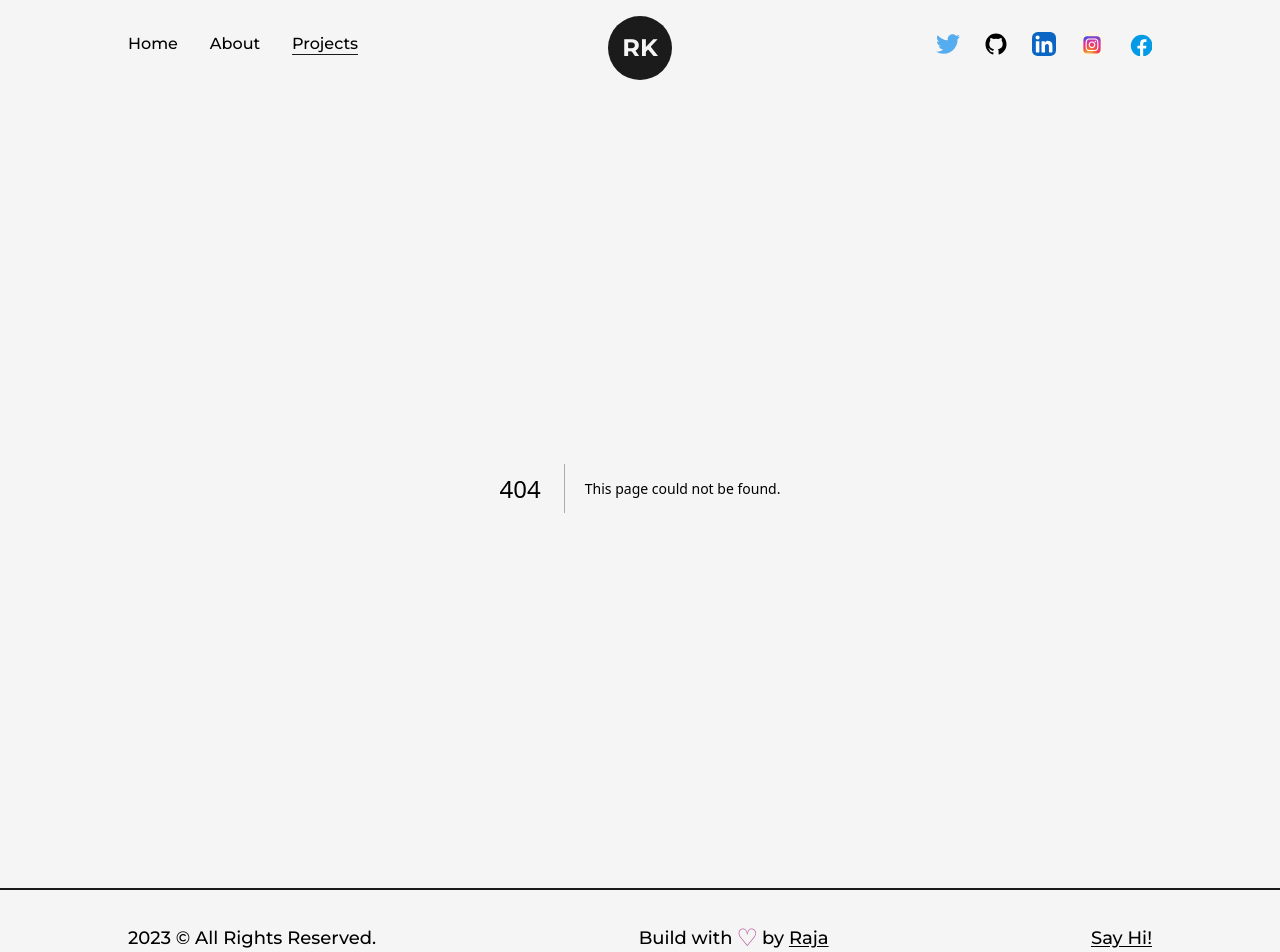
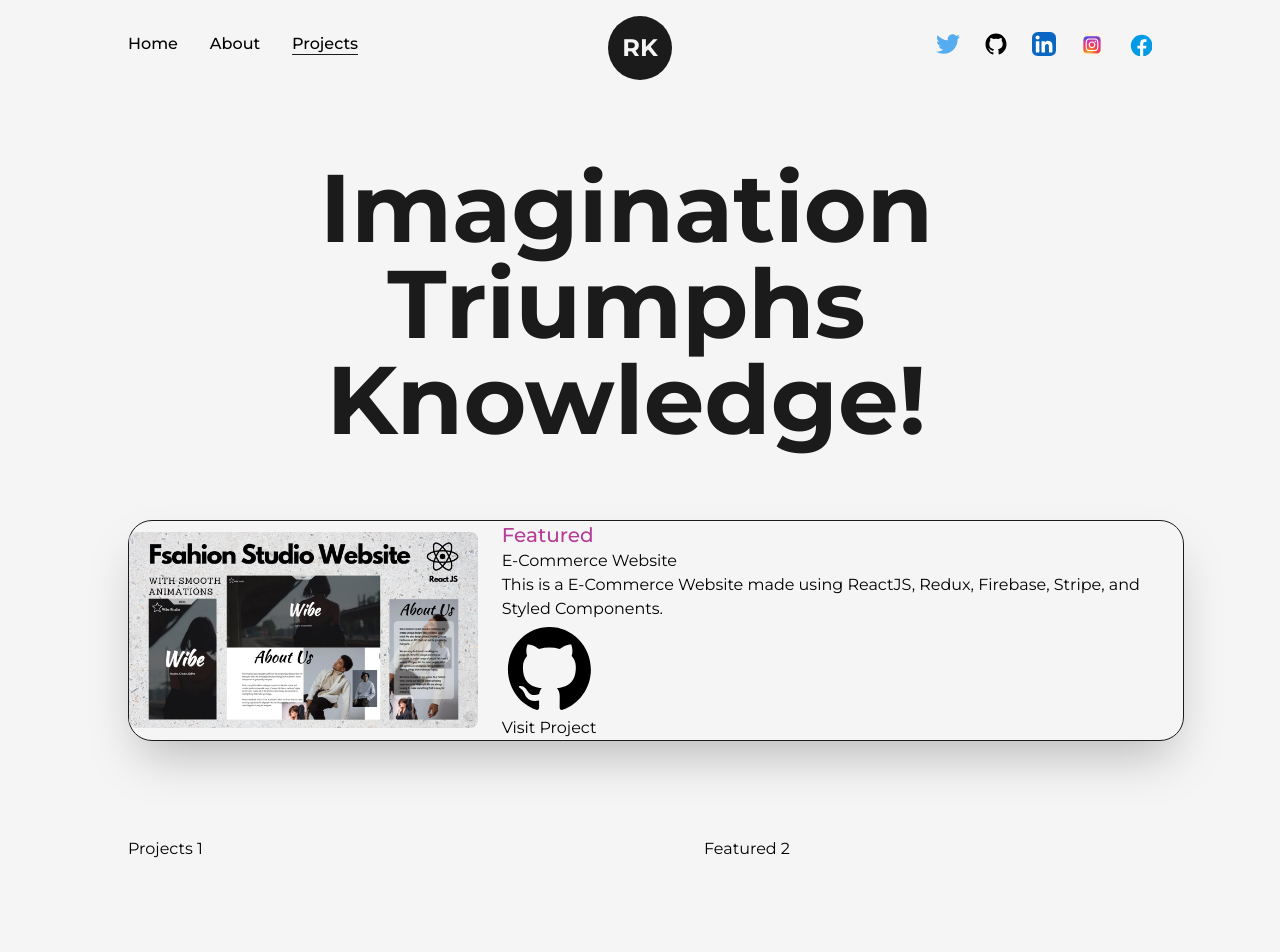
Before and after one commit to Raja543/Next.js-Portfolio, a Next.js app: page /projects in a window 1280 px wide. Before the commit this address had no page. Shown: the top 952 px of the page. Built offline with nearby package versions, Linux system fonts and the light colour scheme.

Commit message:
added social links

```diff
--- a/src/components/Education.js
+++ b/src/components/Education.js
@@ -49,10 +49,16 @@ const Education = () => {
             info="Relevant courses included Operating Systems, Computer Networks, Database Management Systems, Programming Languages, and Data Structures and Algorithms."
           />
           <Details
-            type="Bachelor Of Computer Application"
-            time="Nov 2023 - May 2023"
-            place="Galgotias University"
-            info="Relevant courses included Operating Systems, Computer Networks, Database Management Systems, Programming Languages, and Data Structures and Algorithms."
+            type="Class 12th"
+            time="April 2019 - March 2020"
+            place="A A M Children's Academy"
+            info="Relevant courses included Physics, Chemistry, Mathematics, and Computer Science."
+          />
+          <Details
+            type="Class 10th"
+            time="April 2017 - March 2018"
+            place="A A M Children's Academy"
+            info="Relevant courses included Science, Mathematics, English , Hindi and Computer Science."
           />
         </ul>
       </div>
--- a/src/components/Navbar.js
+++ b/src/components/Navbar.js
@@ -42,7 +42,7 @@ const Navbar = () => {
 
       <nav className="flex items-center justify-center flex-wrap">
         <motion.a
-          href="https://github.com/Raja543"
+          href="https://twitter.com/rajakumar952"
           target={"_blank"}
           whileHover={{ y: -2 }}
           whileTap={{ scale: 0.9 }}
@@ -60,7 +60,7 @@ const Navbar = () => {
           <GithubIcon />
         </motion.a>
         <motion.a
-          href="https://github.com/Raja543"
+          href="https://www.linkedin.com/in/raja-kumar-857a44247/"
           target={"_blank"}
           whileHover={{ y: -2 }}
           whileTap={{ scale: 0.9 }}
--- /dev/null
+++ b/src/pages/projects.js
@@ -0,0 +1,78 @@
+import React from "react";
+import Layout from "@/components/Layout";
+import Head from "next/head";
+import AnimatedText from "@/components/AnimatedText";
+import TransitionEffect from "@/components/TransitionEffect";
+import Link from "next/link";
+import { GithubIcon } from "@/components/Icons";
+import Image from "next/image";
+import FeaturedProjectimg1 from "../../public/images/projects/fashion-studio-website.jpg";
+
+const FeaturedProjects = ({ type, title, summary, img, link, github }) => {
+  return (
+    <article className="w-full flex items-center justify-between rounded-3xl border border-solid border-dark bg-light shadow-2xl">
+      <Link
+        href={link}
+        target="_blank"
+        className="w-1/2 cursor-pointer rounded-lg overflow-hidden"
+      >
+        <Image src={img} alt={title} className="w-full h-auto" />
+      </Link>
+
+      <div className="w-full flex flex-col items-start justify-between pl-6">
+        <span className="text-primary font-medium text-xl">{type}</span>
+        <Link href={link} target="_blank">
+          <h2>{title}</h2>
+        </Link>
+        <p>{summary}</p>
+        <div>
+          <Link href={github} target="_blank">
+            <GithubIcon />
+          </Link>
+          <Link href={link} target="_blank">
+            Visit Project
+          </Link>
+        </div>
+      </div>
+    </article>
+  );
+};
+
+const projects = () => {
+  return (
+    <>
+      <Head>
+        <title>Projects Page</title>
+        <meta name="description" content="Generated by create next app" />
+      </Head>
+      {/* <TransitionEffect /> */}
+      <main className="w-full mb-16 flex flex-col items-center justify-center">
+        <Layout className="pt-16">
+          <AnimatedText
+            text="Imagination triumphs knowledge!"
+            className="text-center mb-16"
+          />
+          <div className="grid grid-cols-12 gap-24">
+            <div className="col-span-12">
+              <FeaturedProjects
+                type="Featured"
+                title="E-Commerce Website"
+                summary="This is a E-Commerce Website made using ReactJS, Redux, Firebase, Stripe, and Styled Components."
+                img={FeaturedProjectimg1}
+                link="https://ecommerce-website-raj.netlify.app/"
+                github=" /"
+              />
+            </div>
+            <div className="col-span-6"> Projects 1</div>
+            <div className="col-span-6">Featured 2</div>
+            <div className="col-span-12">Featured Projects</div>
+            <div className="col-span-6"> Projects 3</div>
+            <div className="col-span-6">Featured 4</div>
+          </div>
+        </Layout>
+      </main>
+    </>
+  );
+};
+
+export default projects;
```
